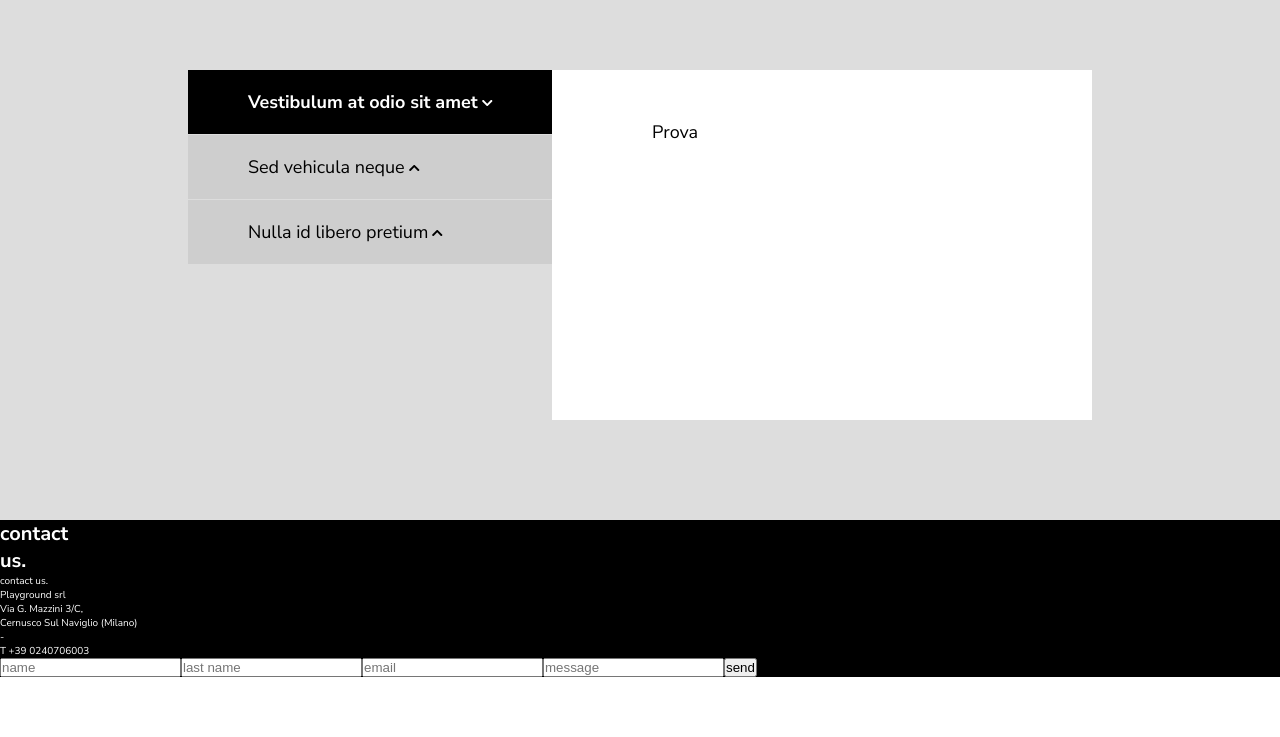
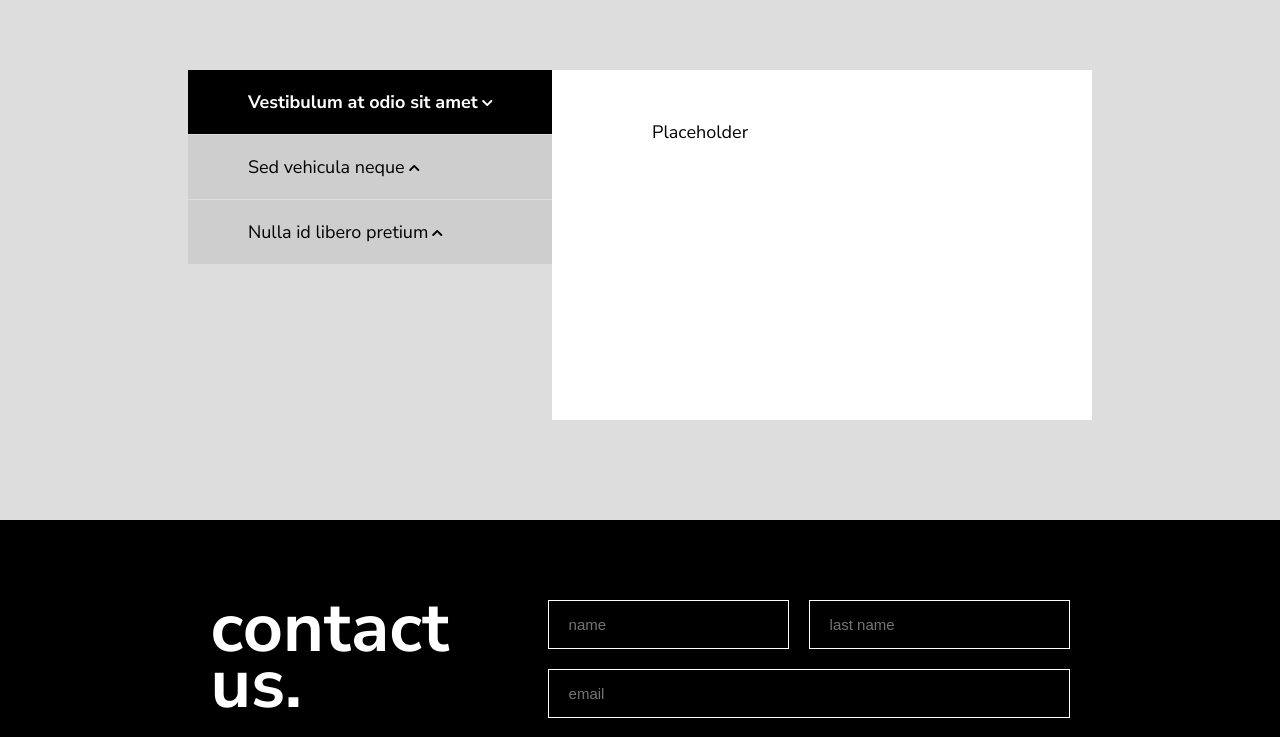
Before and after one commit to Savina05/react-playground, a React app: page / in a window 1280 px wide. Shown: the part 2540-3277 px from the top of the page. Before the commit the page ends 3217 px from the top, so only its background shows below. Built offline with nearby package versions, Linux system fonts and the light colour scheme.

Commit message:
contact complete

```diff
--- a/assets/stylesheets/components/_button.scss
+++ b/assets/stylesheets/components/_button.scss
@@ -44,6 +44,30 @@
   }
 }
 
+.btn-form {
+  &,
+  &:link,
+  &:visited {
+    text-decoration: none;
+    font-size: 1.6rem;
+    text-transform: uppercase;
+    color: #000;
+    border: 1px solid #fff;
+    padding: 1rem 2.4rem;
+    transition: all .2s;
+    letter-spacing: 2px;
+    font-weight: 700;
+    grid-row: 4 / 5;
+
+    &:hover {
+      cursor: pointer;
+      text-decoration: none;
+      background-color: rgba(#fff, .8);
+      color: #000;
+    }
+  }
+}
+
 .card_button {
   font-size: 1.5rem;
   letter-spacing: 4px;
--- a/assets/stylesheets/components/_contact.scss
+++ b/assets/stylesheets/components/_contact.scss
@@ -1,4 +1,48 @@
 #contact-us {
   background-color: #000;
   color: #fff;
+  display: flex;
+  justify-content: center;
+  align-items: flex-start;
+  padding: 8rem 0;
 }
+
+.form {
+  display: grid;
+  grid-template-rows: 1fr 1fr 4fr 1fr;
+  grid-template-columns: 1fr 1fr;
+  grid-gap: 2rem 2rem;
+  margin-left: 3rem;
+}
+
+.form_input {
+  font-size: 1.5rem;
+  color: #fff;
+  padding: 1.5rem 2rem;
+  background-color: transparent;
+  border: 1px solid #fff;
+}
+
+.input_name {
+  grid-row: 1 / 2;
+  grid-column: 1 / 2;;
+}
+
+.input_last_name {
+  grid-row: 1 / 2;
+  grid-column: 2 / 4;
+}
+
+.input_email {
+  grid-row: 2 / 3;
+  grid-column: 1 / 4;
+}
+
+.input_message {
+  grid-row: 3 / 4;
+  grid-column: 1 / 4;
+
+  &::input-placeholder {
+      vertical-align: top;
+    }
+}
--- a/assets/stylesheets/components/_typography.scss
+++ b/assets/stylesheets/components/_typography.scss
@@ -51,6 +51,7 @@
   width: 50%;
   height: 35rem;
   padding: 5rem 10rem;
+  text-align: justify;
 }
 
 .tab_selection {
@@ -80,3 +81,19 @@
   font-size: 1.2rem;
   vertical-align: middle;
 }
+
+.contact_heading {
+  font-size: 7rem;
+  color: #fff;
+  line-height: .8;
+}
+
+.contact_text {
+  padding-right: 6rem;
+}
+
+.contact_paragraph {
+  font-size: 1.8rem;
+  color: #fff;
+  margin: 3rem 0;
+}
--- a/src/components/contact.jsx
+++ b/src/components/contact.jsx
@@ -1,18 +1,15 @@
 import React from 'react';
-import { FontAwesomeIcon } from '@fortawesome/react-fontawesome';
-import { faChevronRight } from '@fortawesome/free-solid-svg-icons';
 
 const ContactUs = () => {
   return (
     <div id="contact-us">
-      <h1>
+      <div className="contact_text">
+        <h1 className="contact_heading">
           contact
           <br />
           us.
         </h1>
-      <p>
-        contact us.
-        <br />
+        <p className="contact_paragraph">
           Playground srl
           <br />
           Via G. Mazzini 3/C,
@@ -23,13 +20,14 @@ const ContactUs = () => {
           <br />
           T +39 0240706003
         </p>
+      </div>
       <div>
-        <form action="#">
-          <input type="text" placeholder="name" />
-          <input type="text" placeholder="last name" />
-          <input type="email" placeholder="email" />
-          <input type="text" placeholder="message" />
-          <input type="submit" value="send" />
+        <form action="#" className="form">
+          <input type="text" placeholder="name" className="form_input input_name" />
+          <input type="text" placeholder="last name" className="form_input input_last_name" />
+          <input type="email" placeholder="email" className="form_input input_email" />
+          <input type="text" placeholder="message" className="form_input input_message" />
+          <input type="submit" value="send >" className="btn-form" />
         </form>
       </div>
     </div>
--- a/src/components/tab.jsx
+++ b/src/components/tab.jsx
@@ -26,7 +26,7 @@ const Tabs = () => {
         </p>
       </div>
       <div className="tab_text">
-        <p>Prova</p>
+        <p>Placeholder</p>
       </div>
     </div>
   );
```
Lines whose indentation alone changed are shown as unchanged.
